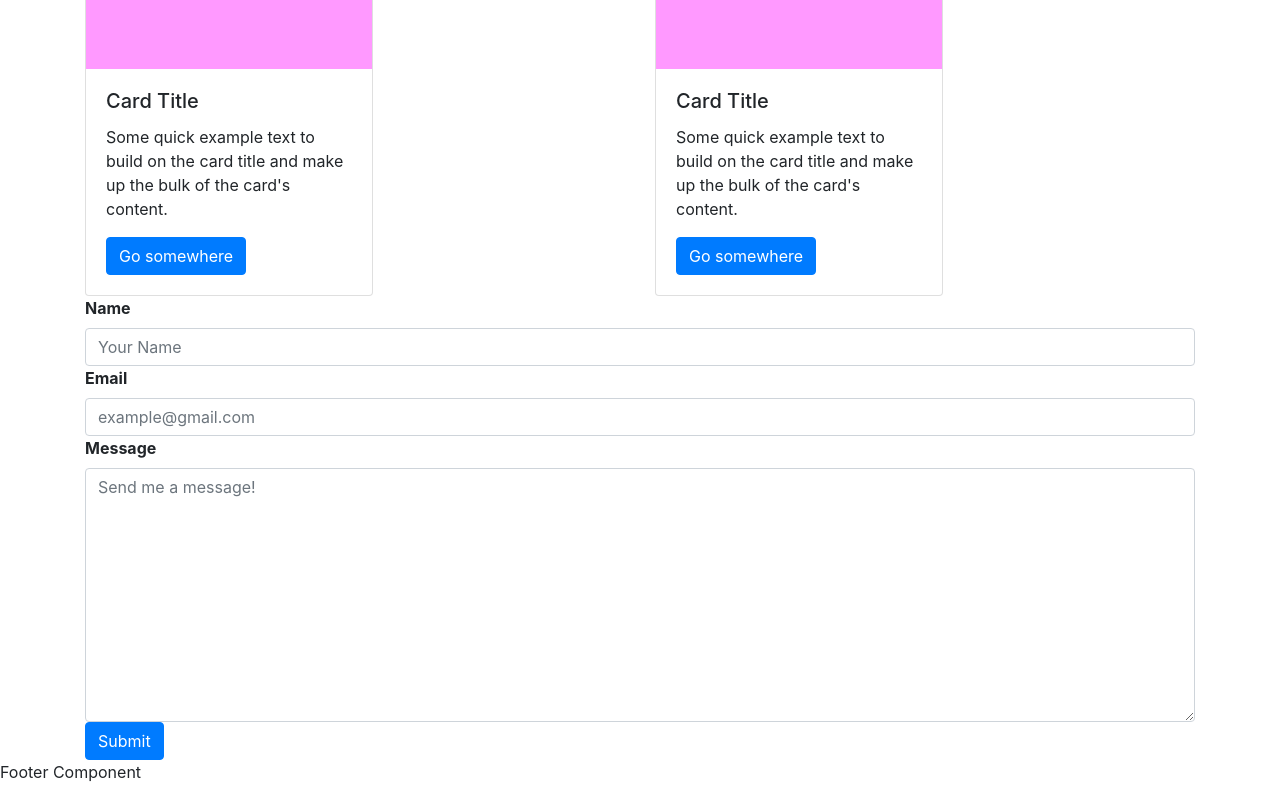
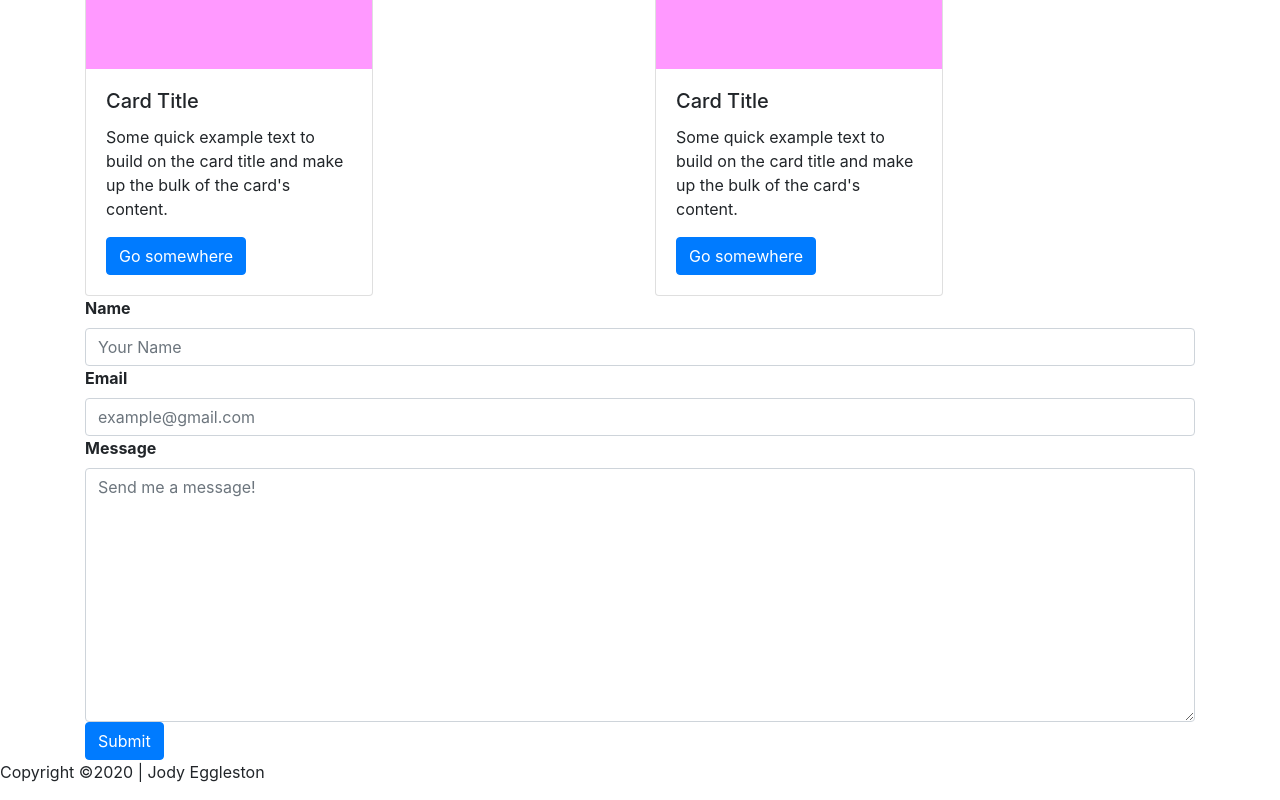
Before and after one commit to jmeggles/Portfolio, a React (Create React App) app in the folder client/: page / in a window 1280 px wide. Shown: the part 1425-2225 px from the top of the page. Built offline with nearby package versions, Linux system fonts and the light colour scheme.

Commit message:
added generic footer

```diff
--- a/client/src/components/Footer/Footer.jsx
+++ b/client/src/components/Footer/Footer.jsx
@@ -1,12 +1,12 @@
-import React, { Component, Fragment } from "react";
+import React, { Fragment } from "react";
 
-class Footer extends Component {
-  render() {
+//stateless since this info will not likely change
+const Footer = () => {
     return (
       <Fragment>
-        <p>Footer Component</p>
+        <p>Copyright ©2020 | Jody Eggleston</p>
       </Fragment>
     );
   }
-}
+
 export default Footer;
```
